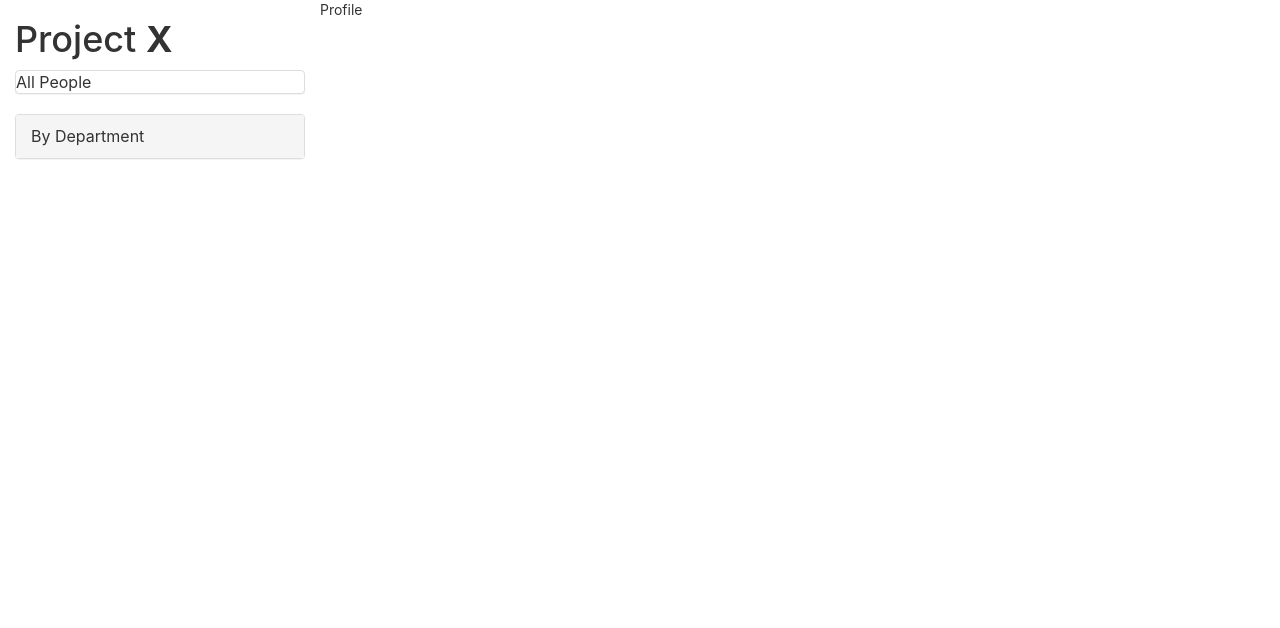
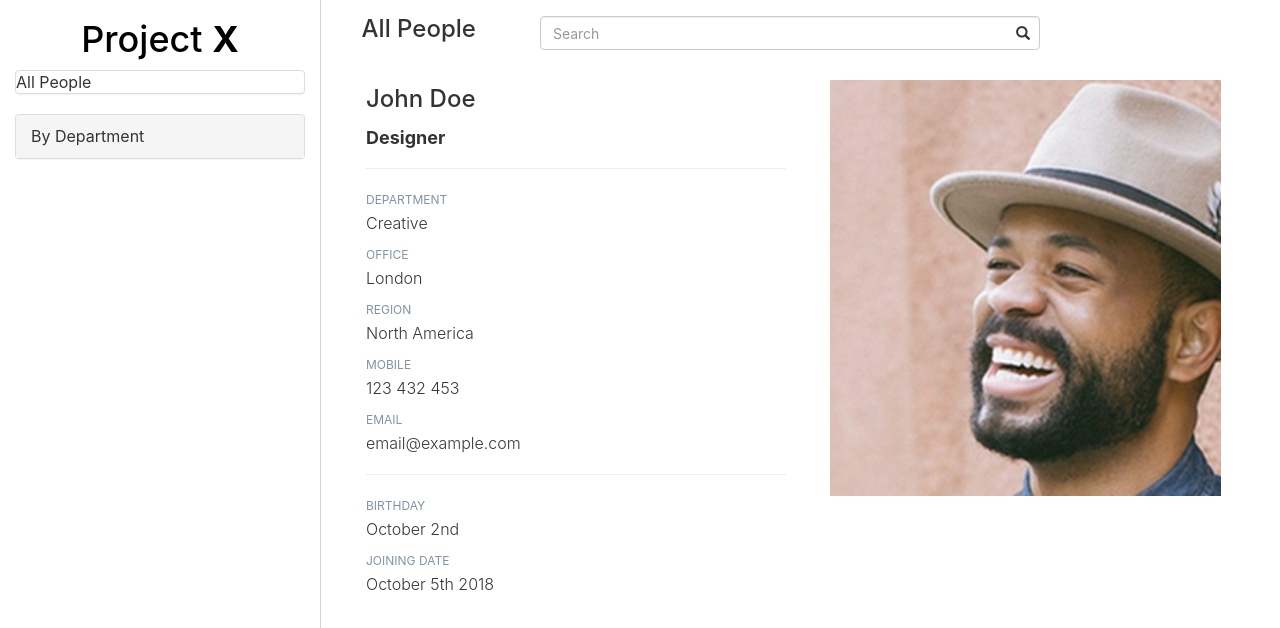
Before and after one commit to zainhuda/tags-founders-project, a React (Create React App) app in the folder client/: page /profile in a window 1280 px wide. Shown: the top 628 px of the page. Built offline with nearby package versions, Linux system fonts and the light colour scheme.

Commit message:
basic profile page and thumbnail links

```diff
--- a/client/src/App.css
+++ b/client/src/App.css
@@ -41,10 +41,10 @@ html {
     height: 100%;
 }
 
-.listingContent {
+.content {
     border-left: 1px lightgrey solid;
-    background-color: #FFFFFF;
     padding: 0 30px 30px 30px;
+    min-height: 100%;
 }
 
 
@@ -110,5 +110,24 @@ html {
 .searchBar {
     float: left;
     padding-left: 5vw
+}
 
+.profileRow {
+    margin-bottom: 10px;
 }
+
+.profileLabelTitle {
+    display: block;
+    text-transform: uppercase;
+    line-height: 21px;
+    margin-bottom: 3px;
+    font-size: 12px;
+    color: #8093A6;
+}
+
+.profileLabelValue {
+    font-weight: 300;
+    line-height: 21px;
+    color: #373739;
+    font-size: 16px;
+}
--- a/client/src/App.js
+++ b/client/src/App.js
@@ -37,11 +37,14 @@ class App extends Component {
   render() {
     return (
       <BrowserRouter>
-        <div>
+        <Col>
           <Sidebar/>
-          <Route exact path="/" component={EmployeeDirectory} />
-          <Route path="/profile" component={ProfilePage} />
-        </div>
+          <Col lg={9} className="content">
+            <Header/>
+            <Route exact path="/" component={EmployeeDirectory} />
+            <Route path="/profile" component={ProfilePage} />
+          </Col>
+        </Col>
       </BrowserRouter>
 
     );
--- a/client/src/components/employeeDirectory.jsx
+++ b/client/src/components/employeeDirectory.jsx
@@ -1,18 +1,16 @@
 import React, { Component } from "react";
 import { Col, Row} from "react-bootstrap";
-import ProfileSummary from "./profileSummary";
-import Header from "./header";
+import ProfileThumbnail from "./profileThumbnail";
 
 class EmployeeDirectory extends Component {
   render() {
     const items = [...Array(100)].map((val, i) =>
       <Col lg={2} style={{ padding: "4px" }}>
-        <ProfileSummary name={"John Doe"} position={"Projects"}/>
+        <ProfileThumbnail name={"John Doe"} position={"Projects"}/>
       </Col>);
 
     return (
-      <Col lg={9} className="listingContent">
-        <Header/>
+      <Col className="listingContent">
         <Row> {items} </Row>
       </Col>
     );
--- /dev/null
+++ b/client/src/components/profileLabel.jsx
@@ -0,0 +1,15 @@
+import React, {Component} from 'react';
+
+class ProfileLabel extends Component {
+  render() {
+
+    return (
+      <div className={"profileRow"}>
+      <div className={"profileLabelTitle"}> {this.props.title.toUpperCase()}</div>
+      <div className={"profileLabelValue"}> {this.props.value}</div>
+      </div>
+    );
+  }
+}
+
+export default ProfileLabel;
--- a/client/src/components/profilePage.jsx
+++ b/client/src/components/profilePage.jsx
@@ -1,11 +1,38 @@
 import React, {Component} from 'react';
+import {Col} from "react-bootstrap";
+import ProfileLabel from "./profileLabel";
 
 class ProfilePage extends Component {
   render() {
     return (
-      <div>
-        Profile
-      </div>
+      <Col>
+        <Col lg={6}>
+
+          <h3 style={{marginBottom: "2vh"}}> John Doe </h3>
+          <h4> <b> Designer </b></h4>
+
+          <hr/>
+
+          <ProfileLabel title="Department" value="Creative"/>
+          <ProfileLabel title="Office" value="London"/>
+          <ProfileLabel title="Region" value="North America"/>
+          <ProfileLabel title="Mobile" value="123 432 453"/>
+          <ProfileLabel title="email" value="email@example.com"/>
+
+          <hr/>
+
+
+          <ProfileLabel title="birthday" value="October 2nd"/>
+          <ProfileLabel title="Joining date" value="October 5th 2018"/>
+        </Col>
+
+        <Col lg={6}>
+
+          <img src={require("./../assets/ripped_big_img.jpeg")} className="summaryThumbnail" style={{padding: "1em"}}/>
+
+        </Col>
+
+      </Col>
     );
   }
 }
--- a/client/src/components/profileSummary.jsx
+++ b/client/src/components/profileThumbnail.jsx
@@ -1,13 +1,14 @@
 import React, {Component} from 'react';
 import { Panel } from "react-bootstrap";
+import {Link} from "react-router-dom";
 
-class ProfileSummary extends Component {
+class ProfileThumbnail extends Component {
   render() {
     return (
       <Panel className="profileSummary">
-        <a href={""} style={{display: "block", position: "relative"}}>
+        <Link to={"/profile"} style={{display: "block", position: "relative"}}>
           <img src={require("./../assets/ripped_img.jpeg")} className="summaryThumbnail"/>
-        </a>
+        </Link>
         <div className={"profileSummaryDescription"}>
         <h5> {this.props.name} </h5>
         <h6> {this.props.position} </h6>
@@ -17,4 +18,4 @@ class ProfileSummary extends Component {
   }
 }
 
-export default ProfileSummary;
+export default ProfileThumbnail;
--- a/client/src/components/sidebar.jsx
+++ b/client/src/components/sidebar.jsx
@@ -1,5 +1,6 @@
 import React, { Component } from "react";
 import {Col, Panel, PanelGroup, Row} from "react-bootstrap";
+import {Link} from "react-router-dom";
 
 class Sidebar extends Component {
 
@@ -10,7 +11,7 @@ class Sidebar extends Component {
 
     return (
       <Col lg={3} className="sidebar">
-        <h1> Project <b> X </b> </h1>
+        <Link to={"/"} style={{color: "black", textDecoration: "none"}}> <h1 style={{textAlign: "center"}}> Project <b> X </b> </h1> </Link>
         <Panel onClick={handleClick}>
           <Panel.Title>All People</Panel.Title>
         </Panel>
```
Also changed, not shown: client/src/assets/ripped_big_img.jpeg (added).
